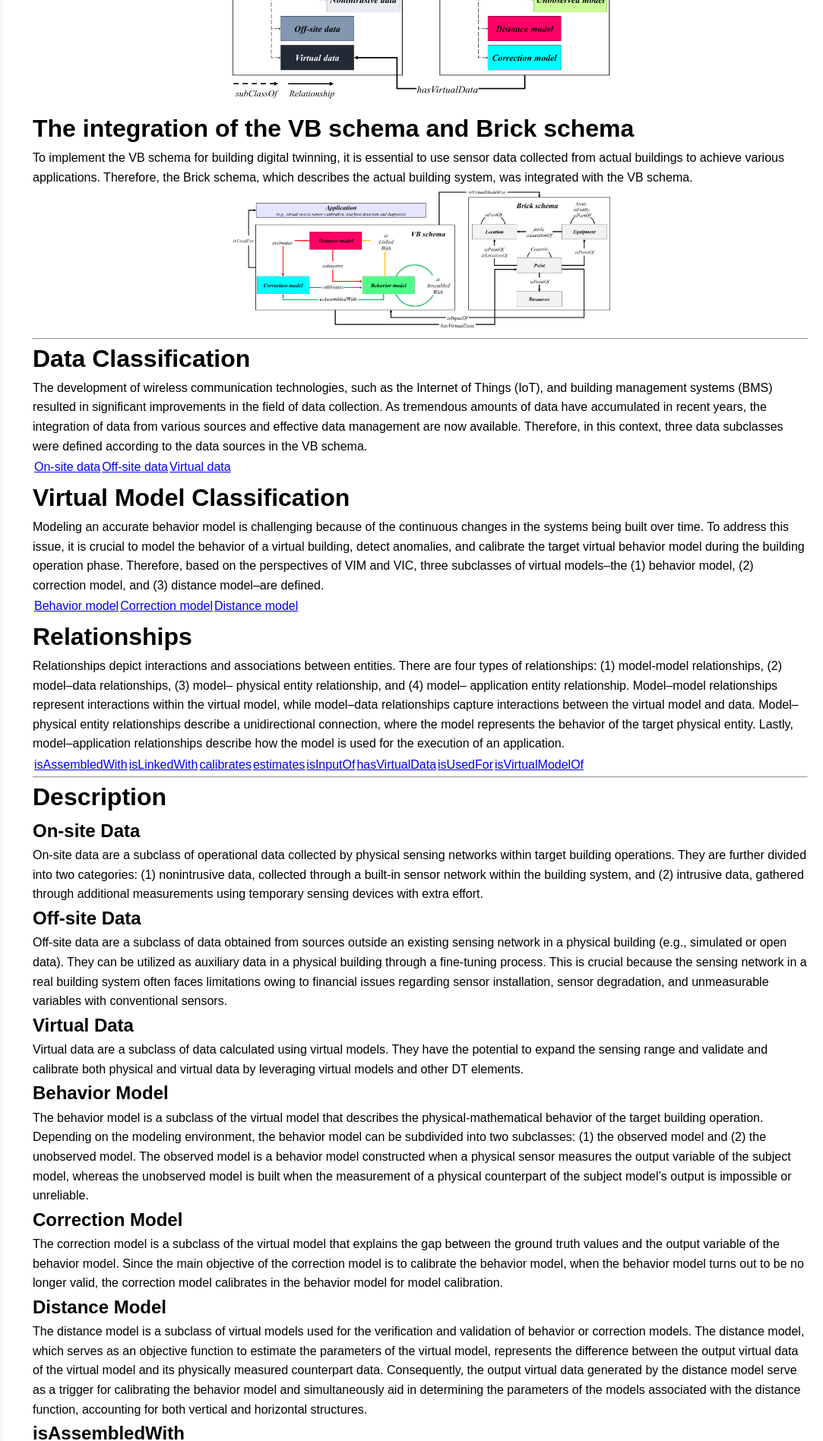
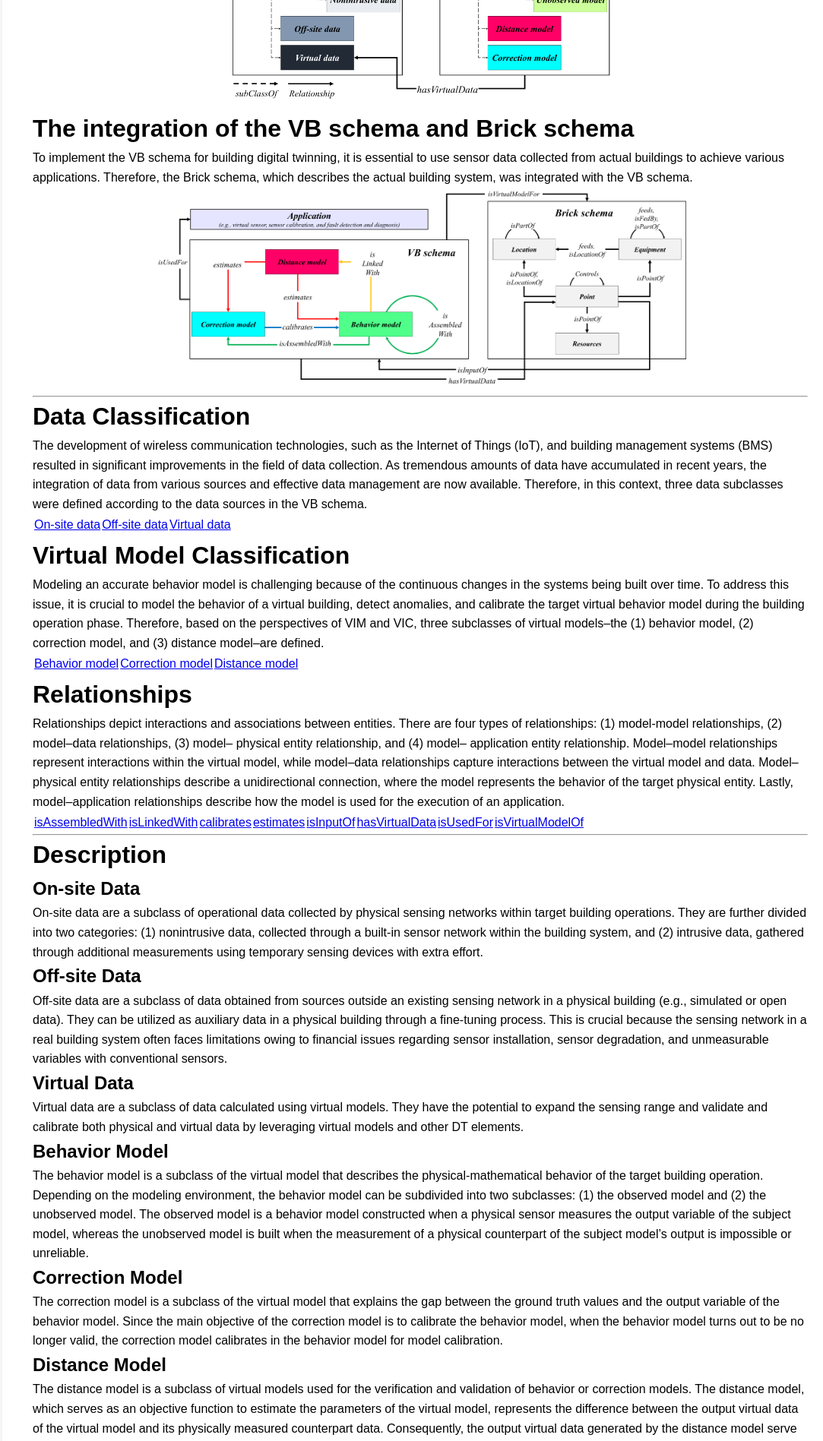
Before and after one commit to SKKU-BIST/SKLU-BIST.github.io, a Jekyll site: the page built from method.md, in a window 1280 px wide. Shown: the part 320-2217 px from the top of the page at 76% size, without its empty margins (197-1280 px from the left). Built offline with Jekyll 4.4.1, drawn with Linux system fonts in a browser that asks for light colours.

Commit message:
Update method.md

```diff
--- a/method.md
+++ b/method.md
@@ -17,7 +17,7 @@ The relationship between data and virtual models, as well as the classes for dat
 To implement the VB schema for building digital twinning, it is essential to use sensor data collected from actual buildings to achieve various applications. Therefore, the Brick schema, which describes the actual building system, was integrated with the VB schema.
 
 <p align="center">
-    <img src="/assets/images/Fig_3.png" alt="Project Overview" width="500">
+    <img src="/assets/images/Fig_3.png" alt="Project Overview" width="700">
 </p>
 
 
```
